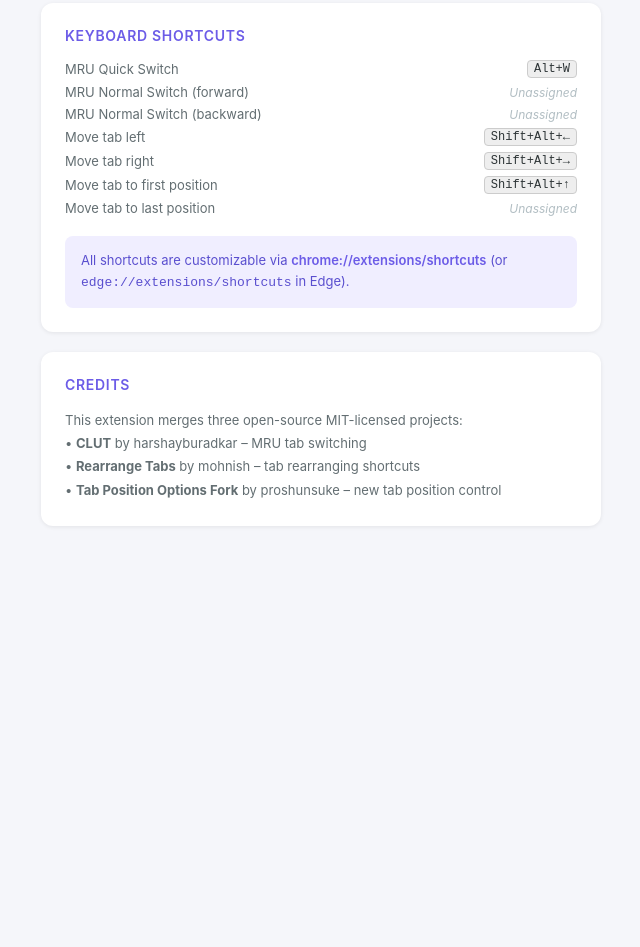
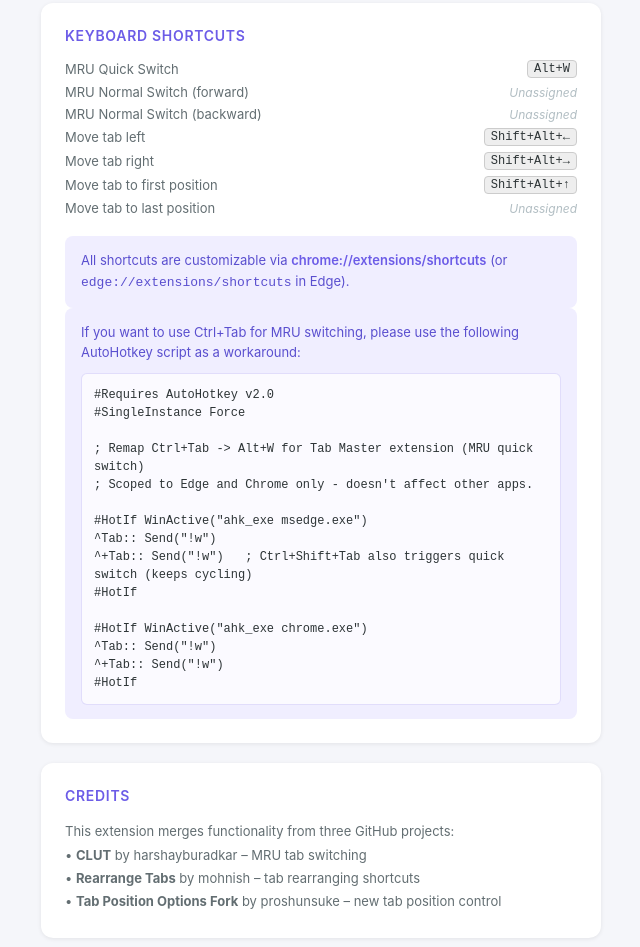
Before and after one commit to veljko/tab-master-extension, a browser extension: page options.html in a window 1280 px wide. Shown: the part 589-1536 px from the top of the page, without its empty margins (319-959 px from the left). Before the commit the page ends 1167 px from the top, so only its background shows below. Drawn offline with Linux system fonts and the light colour scheme.

Commit message:
Enhance session restore handling and update options UI; version bump to 1.0.3

```diff
--- a/options.html
+++ b/options.html
@@ -1,14 +1,19 @@
-<!DOCTYPE html>
+<!doctype html>
 <html lang="en">
   <head>
     <meta charset="UTF-8" />
-  <meta name="viewport" content="width=device-width, initial-scale=1.0"/>
+    <meta name="viewport" content="width=device-width, initial-scale=1.0" />
     <title>Tab Master – Options</title>
     <style>
-    * { box-sizing: border-box; margin: 0; padding: 0; }
+      * {
+        box-sizing: border-box;
+        margin: 0;
+        padding: 0;
+      }
 
       body {
-      font-family: -apple-system, BlinkMacSystemFont, "Segoe UI", Roboto, sans-serif;
+        font-family:
+          -apple-system, BlinkMacSystemFont, "Segoe UI", Roboto, sans-serif;
         background: #f5f6fa;
         color: #2d3436;
         min-height: 100vh;
@@ -49,7 +54,7 @@
         border-radius: 12px;
         padding: 24px;
         margin-bottom: 20px;
-      box-shadow: 0 1px 4px rgba(0,0,0,0.08);
+        box-shadow: 0 1px 4px rgba(0, 0, 0, 0.08);
       }
 
       .card h2 {
@@ -110,6 +115,20 @@
         text-decoration: underline;
       }
 
+      .shortcuts-hint pre {
+        margin-top: 10px;
+        padding: 12px;
+        background: rgba(255, 255, 255, 0.7);
+        border: 1px solid rgba(108, 92, 231, 0.18);
+        border-radius: 6px;
+        overflow-x: auto;
+        white-space: pre-wrap;
+        word-break: break-word;
+        font-size: 12px;
+        line-height: 1.5;
+        color: #2d3436;
+      }
+
       kbd {
         background: #eee;
         border: 1px solid #ccc;
@@ -153,7 +172,9 @@
         margin-top: 4px;
       }
 
-    .save-btn:hover { background: #5a4fcf; }
+      .save-btn:hover {
+        background: #5a4fcf;
+      }
 
       .saved-msg {
         text-align: center;
@@ -180,7 +201,12 @@
         <h2>New Tab Position</h2>
 
         <div class="option-row">
-        <input type="radio" name="newTabPosition" id="pos-last" value="last" />
+          <input
+            type="radio"
+            name="newTabPosition"
+            id="pos-last"
+            value="last"
+          />
           <label class="option-label" for="pos-last">
             <strong>Last (rightmost / bottom)</strong>
             <span>New tabs open at the end of the tab bar</span>
@@ -188,7 +214,12 @@
         </div>
 
         <div class="option-row">
-        <input type="radio" name="newTabPosition" id="pos-first" value="first" />
+          <input
+            type="radio"
+            name="newTabPosition"
+            id="pos-first"
+            value="first"
+          />
           <label class="option-label" for="pos-first">
             <strong>First (leftmost / top)</strong>
             <span>New tabs open at the beginning of the tab bar</span>
@@ -196,15 +227,27 @@
         </div>
 
         <div class="option-row">
-        <input type="radio" name="newTabPosition" id="pos-right" value="right-of-current" />
+          <input
+            type="radio"
+            name="newTabPosition"
+            id="pos-right"
+            value="right-of-current"
+          />
           <label class="option-label" for="pos-right">
             <strong>Right of current tab</strong>
-          <span>New tabs open immediately to the right of the active tab</span>
+            <span
+              >New tabs open immediately to the right of the active tab</span
+            >
           </label>
         </div>
 
         <div class="option-row">
-        <input type="radio" name="newTabPosition" id="pos-left" value="left-of-current" />
+          <input
+            type="radio"
+            name="newTabPosition"
+            id="pos-left"
+            value="left-of-current"
+          />
           <label class="option-label" for="pos-left">
             <strong>Left of current tab</strong>
             <span>New tabs open immediately to the left of the active tab</span>
@@ -212,14 +255,19 @@
         </div>
 
         <div class="option-row">
-        <input type="radio" name="newTabPosition" id="pos-default" value="default" />
+          <input
+            type="radio"
+            name="newTabPosition"
+            id="pos-default"
+            value="default"
+          />
           <label class="option-label" for="pos-default">
             <strong>Browser default</strong>
             <span>Let the browser decide (usually next to current tab)</span>
           </label>
         </div>
 
-      <br/>
+        <br />
         <button class="save-btn" id="saveBtn">Save Settings</button>
         <div class="saved-msg" id="savedMsg"></div>
       </div>
@@ -234,11 +282,15 @@
           </div>
           <div class="shortcut-row">
             <span class="desc">MRU Normal Switch (forward)</span>
-          <span style="color:#b2bec3;font-style:italic;font-size:12px">Unassigned</span>
+            <span style="color: #b2bec3; font-style: italic; font-size: 12px"
+              >Unassigned</span
+            >
           </div>
           <div class="shortcut-row">
             <span class="desc">MRU Normal Switch (backward)</span>
-          <span style="color:#b2bec3;font-style:italic;font-size:12px">Unassigned</span>
+            <span style="color: #b2bec3; font-style: italic; font-size: 12px"
+              >Unassigned</span
+            >
           </div>
           <div class="shortcut-row">
             <span class="desc">Move tab left</span>
@@ -254,28 +306,54 @@
           </div>
           <div class="shortcut-row">
             <span class="desc">Move tab to last position</span>
-          <span style="color:#b2bec3;font-style:italic;font-size:12px">Unassigned</span>
+            <span style="color: #b2bec3; font-style: italic; font-size: 12px"
+              >Unassigned</span
+            >
           </div>
         </div>
-      <br/>
+        <br />
         <div class="shortcuts-hint">
           All shortcuts are customizable via
-        <a href="chrome://extensions/shortcuts" target="_blank">chrome://extensions/shortcuts</a>
+          <a href="chrome://extensions/shortcuts" target="_blank"
+            >chrome://extensions/shortcuts</a
+          >
           (or <code>edge://extensions/shortcuts</code> in Edge).
+        </div>
+        <div class="shortcuts-hint">
+          If you want to use Ctrl+Tab for MRU switching, please use the
+          following AutoHotkey script as a workaround:
+          <pre>
+#Requires AutoHotkey v2.0
+#SingleInstance Force
+
+; Remap Ctrl+Tab -&gt; Alt+W for Tab Master extension (MRU quick switch)
+; Scoped to Edge and Chrome only - doesn't affect other apps.
+
+#HotIf WinActive("ahk_exe msedge.exe")
+^Tab:: Send("!w")
+^+Tab:: Send("!w")   ; Ctrl+Shift+Tab also triggers quick switch (keeps cycling)
+#HotIf
+
+#HotIf WinActive("ahk_exe chrome.exe")
+^Tab:: Send("!w")
+^+Tab:: Send("!w")
+#HotIf</pre
+          >
         </div>
       </div>
 
       <!-- Credits -->
       <div class="card">
         <h2>Credits</h2>
-      <div style="font-size:13px; color:#636e72; line-height:1.8;">
-        This extension merges three open-source MIT-licensed projects:<br/>
-        • <strong>CLUT</strong> by harshayburadkar – MRU tab switching<br/>
-        • <strong>Rearrange Tabs</strong> by mohnish – tab rearranging shortcuts<br/>
-        • <strong>Tab Position Options Fork</strong> by proshunsuke – new tab position control
+        <div style="font-size: 13px; color: #636e72; line-height: 1.8">
+          This extension merges functionality from three GitHub projects:<br />
+          • <strong>CLUT</strong> by harshayburadkar – MRU tab switching<br />
+          • <strong>Rearrange Tabs</strong> by mohnish – tab rearranging
+          shortcuts<br />
+          • <strong>Tab Position Options Fork</strong> by proshunsuke – new tab
+          position control
         </div>
       </div>
-
     </div>
 
     <script src="options.js"></script>
```
Also changed, not shown: background.js (+47 -8 lines), manifest.json, 1 other file. Lines whose indentation alone changed are shown as unchanged.
